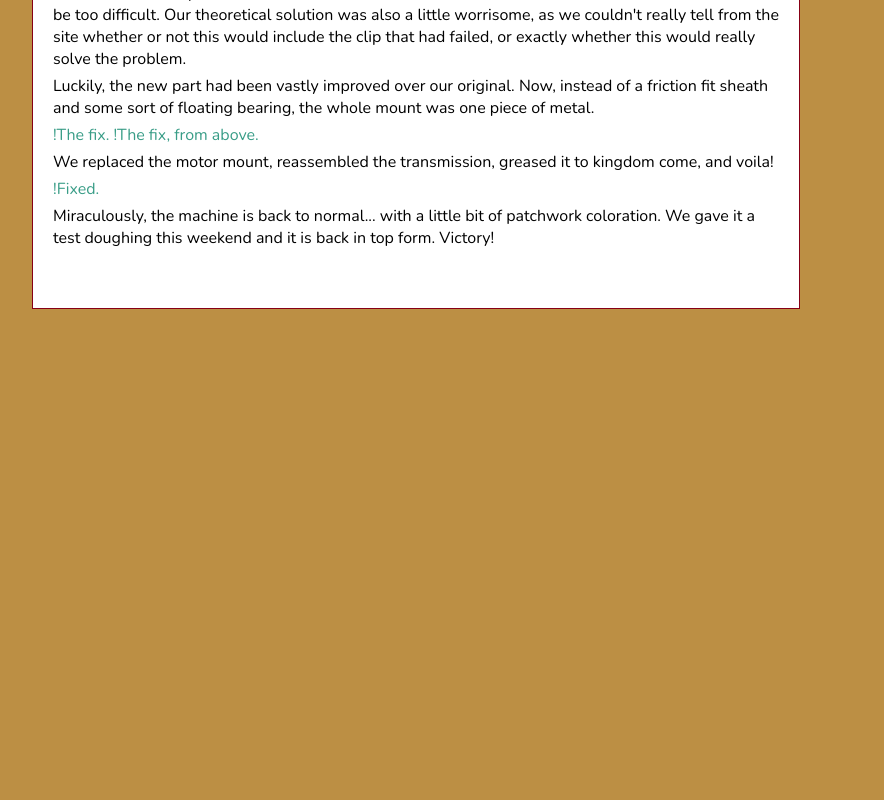
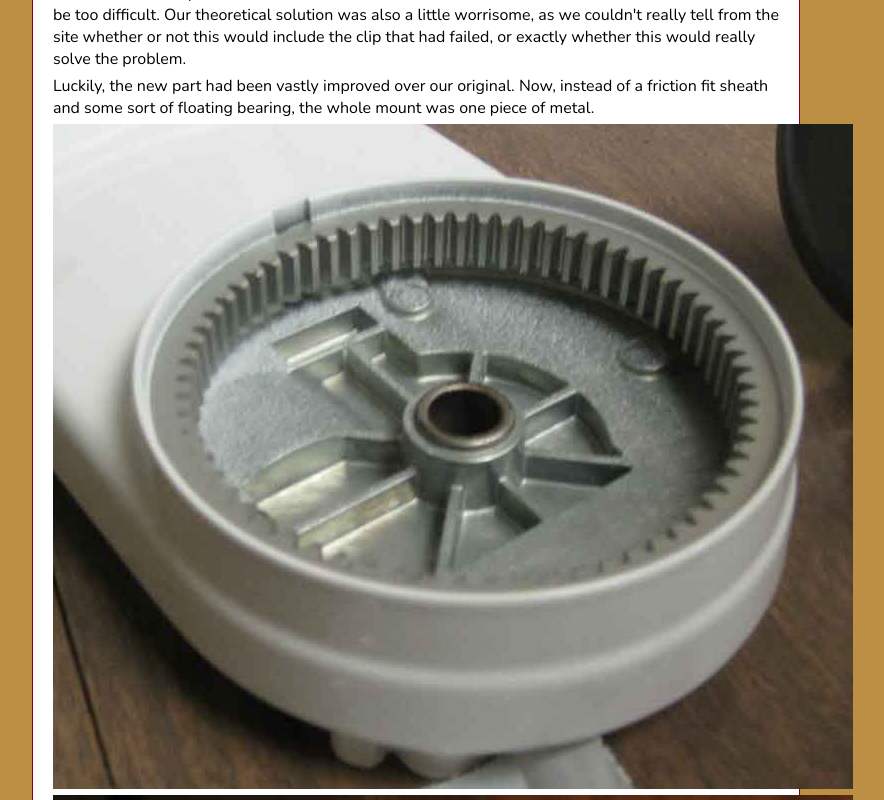
Before and after one commit to eldridgegreg/desult, a plain HTML site: page blog/20120616-mixer.html in a window 1280 px wide. Shown: the part 3400-4200 px from the top of the page, without its empty margins (224-1108 px from the left). Before the commit the page ends 3712 px from the top, so only its background shows below. Drawn offline with nearby package versions, Linux system fonts and the light colour scheme; files that its build step writes are made by us from their sources.

Commit message:
Fixing errors

```diff
--- a/blog/20120616-mixer.html
+++ b/blog/20120616-mixer.html
@@ -51,14 +51,15 @@
 
 <p>Luckily, the new part had been vastly improved over our original.  Now, instead of a friction fit sheath and some sort of floating bearing, the whole mount was one piece of metal.</p>
 
-<p><a href="/images/blog/20120616_fix.jpg">!The fix.</a>
-<a href="/images/blog/20120616_replacement.jpg">!The fix, from above.</a></p>
+<p><img src="/images/blog/20120616_fix.jpg" alt="The fix." title="" />
+<img src="/images/blog/20120616_replacement.jpg" alt="The fix, from above." title="" /></p>
 
 <p>We replaced the motor mount, reassembled the transmission, greased it to kingdom come, and voila!</p>
 
-<p><a href="/images/blog/20120616_fixed.jpg">!Fixed.</a></p>
+<p><img src="/images/blog/20120616_fixed.jpg" alt="Fixed." title="" /></p>
 
 <p>Miraculously, the machine is back to normal... with a little bit of patchwork coloration.  We gave it a test doughing this weekend and it is back in top form. Victory!</p>
+
 
 <br/><div class="fb-like" data-href="http://www.desult.com/blog/20120616-mixer.html" data-send="true" data-width="724" data-show-faces="true" data-font="lucida grande"></div><br/><div class="fb-comments" data-href="http://www.desult.com/blog/20120616-mixer.html" data-num-posts="5" data-width="724"></div>
             </div>
```
Also changed, not shown: blog/index.html (+4 -3 lines), 1 other file.
